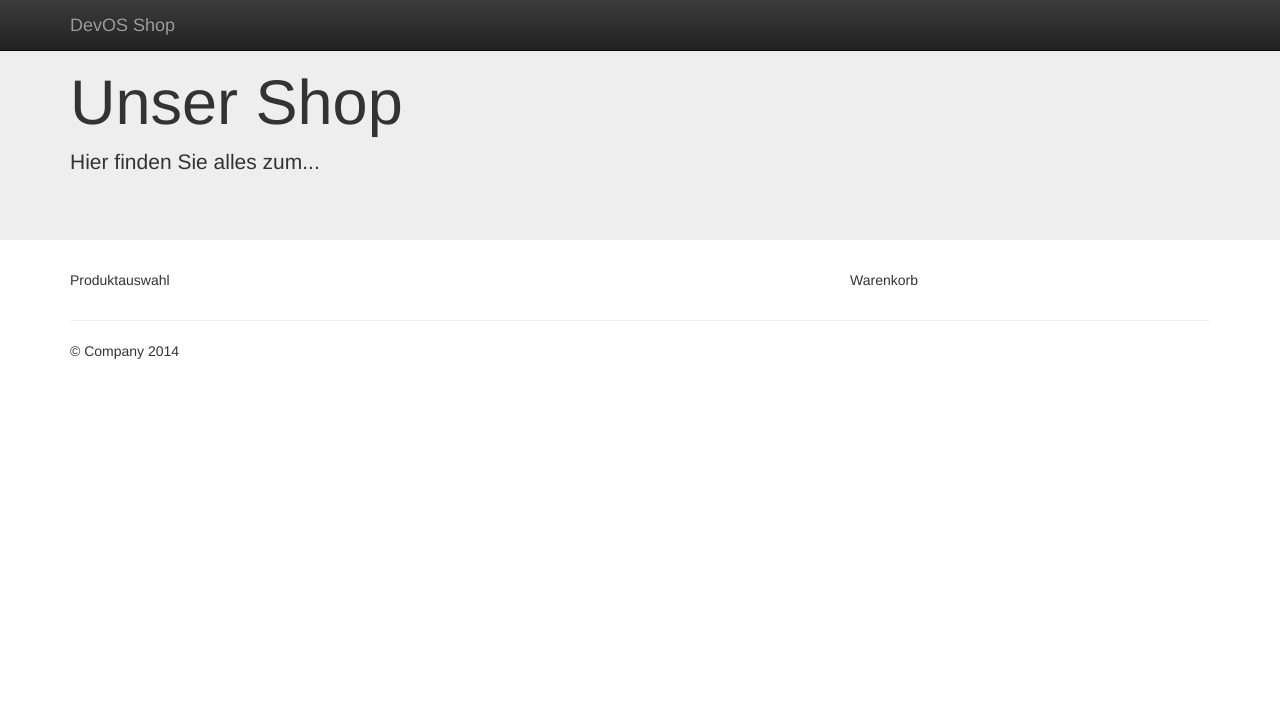
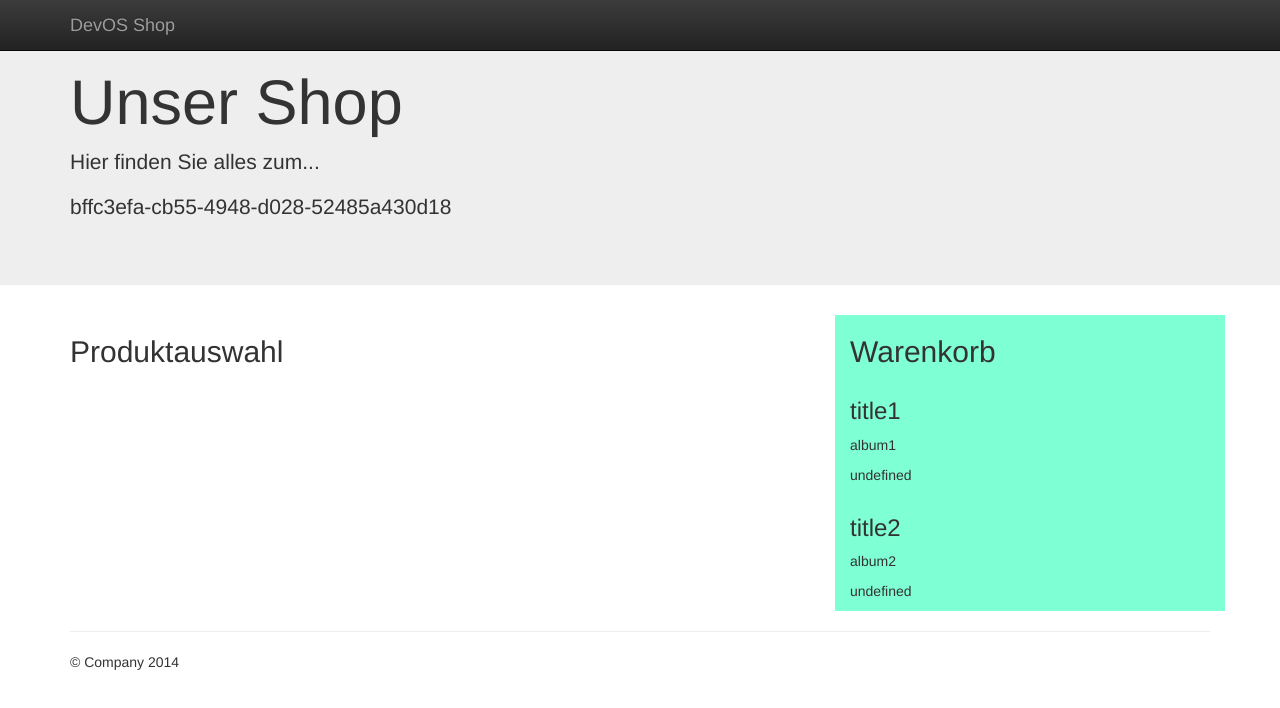
Before and after one commit to devos-2015/customer-ui, a website: page app/index.html in a window 1280 px wide. Drawn offline with nearby package versions, Linux system fonts and the light colour scheme; no server answers.

Commit message:
Arbeitsstand View Cart

```diff
--- a/app/index.html
+++ b/app/index.html
@@ -52,13 +52,15 @@
     <div class="container">
         <h1>Unser Shop</h1>
         <p>Hier finden Sie alles zum...</p>
+        <p></p>
+        <p id="sessionId"></p>
     </div>
 </div>
 
 <div class="container">
     <div class="row">
       <div class="col-md-8">
-        <p>Produktauswahl</p>
+        <h2><p>Produktauswahl</p></h2>
         <!-- Example row of columns -->
         <div id="productlist" class="row">
             <!--div class="col-md-4">
@@ -68,8 +70,15 @@
             </div-->
         </div>
       </div>
-      <div class="col-md-4">
-        <p>Warenkorb</p>
+      <div class="col-md-4" style="background-color: aquamarine">
+        <h2><p>Warenkorb</p></h2>
+        <div id="carctlist" class="row">
+          <!--div class="col-md-4">
+              <h2>Heading</h2>
+              <p>Donec id elit non mi porta gravida at eget metus. Fusce dapibus, tellus ac cursus commodo, tortor mauris condimentum nibh, ut fermentum massa justo sit amet risus. Etiam porta sem malesuada magna mollis euismod. Donec sed odio dui. </p>
+              <p><a class="btn btn-default" href="#" role="button">View details &raquo;</a></p>
+          </div-->
+        </div>
       </div>
     </div>
 
@@ -86,12 +95,21 @@
 <script src="https://maxcdn.bootstrapcdn.com/bootstrap/3.3.5/js/bootstrap.min.js"></script>
 
 <script lang="javascript">
+  function S4() {
+    return (((1+Math.random())*0x10000)|0).toString(16).substring(1);
+  }
+
+  // then to call it, plus stitch in '4' in the third group
+  var sessionGuid = (S4() + S4() + "-" + S4() + "-4" + S4().substr(0,3) + "-" + S4() + "-" + S4() + S4() + S4()).toLowerCase();
+
+  $('#sessionId').append(sessionGuid);
+
   $.getJSON('http://46.101.193.82:32775/GetAllProducts', function(data){
     console.log(data);
     var items = [];
     $.each( data, function( key, val ) {
       items.push( '<div class="col-md-4">' +
-                    '<h2>' + val.Interpret + '</h2>' +
+                    '<h3>' + val.Interpret + '</h3>' +
                     '<p>' + val.Album + '</p>' +
                     '<p>' + val.Price + '</p>' +
                     '<p>' + '' + '</p>' +
@@ -99,7 +117,21 @@
                 );
     });
     $('#productlist').append(items.join( "" ));
+  })
 
+  $.getJSON('mock/cart/GetCart.json', function(data){
+    console.log(data);
+    var items = [];
+    $.each( data, function( key, val ) {
+      items.push( '<div class="col-md-12">' +
+        '<h3>' + val.Interpret + '</h3>' +
+        '<p>' + val.Album + '</p>' +
+        '<p>' + val.Price + '</p>' +
+        '<p>' + '' + '</p>' +
+        '</div>'
+      );
+    });
+    $('#carctlist').append(items.join( "" ));
   })
 </script>
 
--- a/app/mock/cart/GetCart.json
+++ b/app/mock/cart/GetCart.json
@@ -1,14 +1,14 @@
 [
   {
     "id": "1",
-    "title": "title1",
-    "album": "album1",
+    "Interpret": "title1",
+    "Album": "album1",
     "price": 1.99
   },
   {
     "id": "2",
-    "title": "title2",
-    "album": "album2",
+    "Interpret": "title2",
+    "Album": "album2",
     "price": 1.99
   }
 ]
```
Also changed, not shown: app/mock/products/GetAllProducts.json (deleted, +0 -14 lines).
